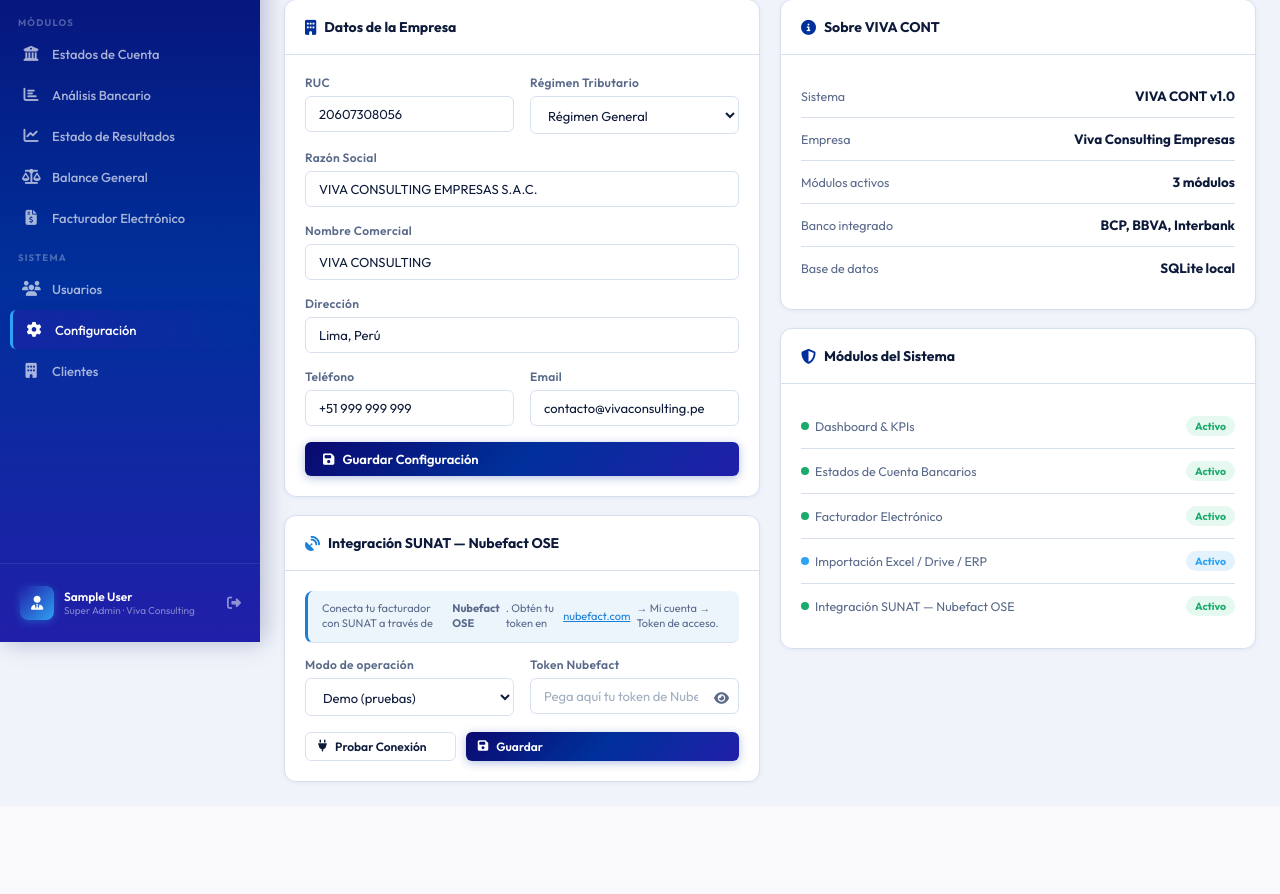
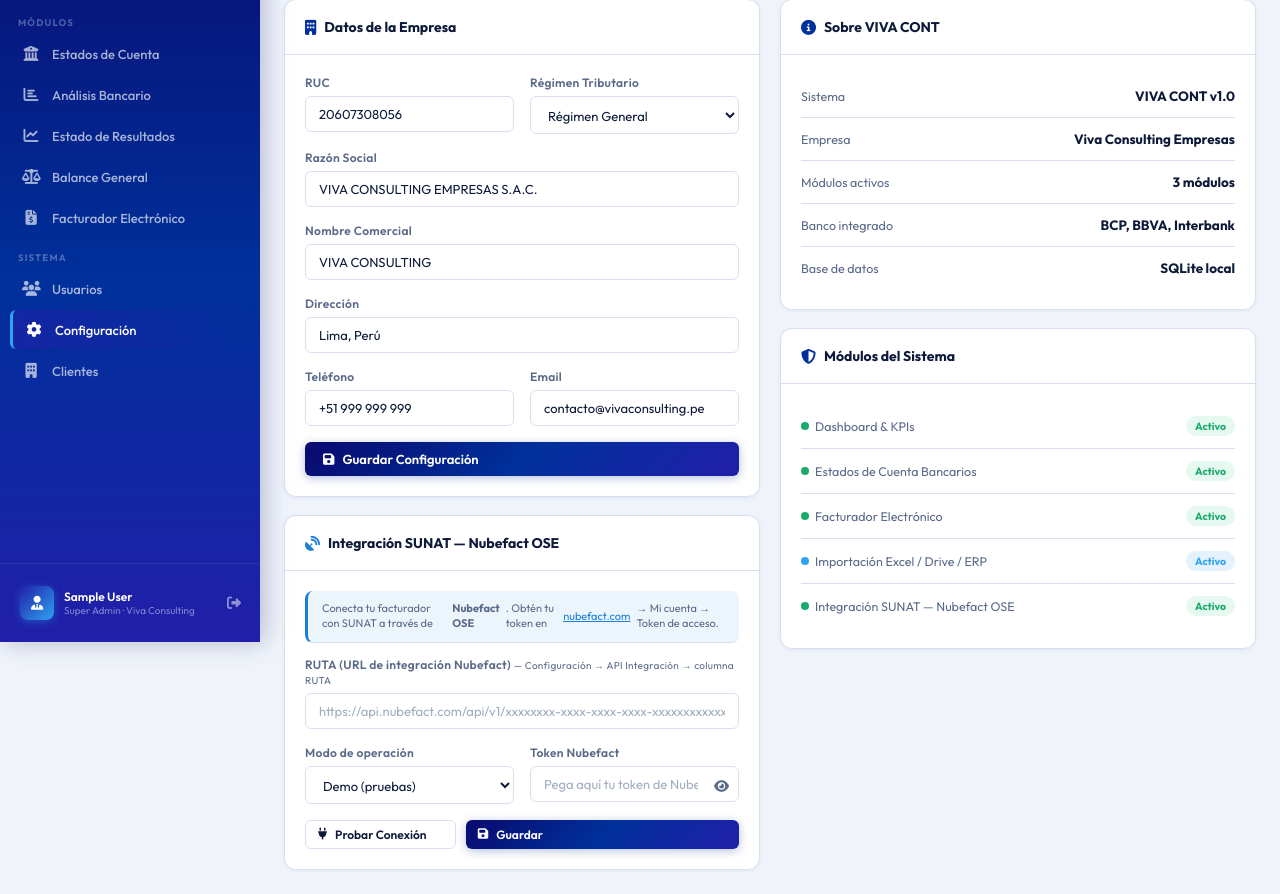
Before and after one commit to luisvallejos2200-sketch/viva-cont, a Flask app: page /configuracion in a window 1280 px wide. Shown: the part 158-1052 px from the top of the page. Before the commit the page ends 943 px from the top, so only its background shows below. Run offline with Flask 3, Linux system fonts and the light colour scheme; the visitor is signed in with stand-in values (Sample User, id 1); data comes from the database, SQL or seed files in the repository; some libraries are stand-ins or nearby versions.

Commit message:
fix: usar RUTA UUID de Nubefact en lugar de RUC en la URL del API
Nubefact usa /api/v1/{uuid}/invoices, no /api/v1/{ruc}/invoices.
Añade campo nubefact_ruta en empresa y en configuracion.html.

Co-Authored-By: Claude Sonnet 4.6 <noreply@anthropic.com>

```diff
--- a/app.py
+++ b/app.py
@@ -1353,10 +1353,14 @@ def api_anular_factura(fid):
 # NUBEFACT / SUNAT — helpers
 # ─────────────────────────────────────────────────────────
 
-def _nubefact_post(token: str, ruc: str, payload: dict) -> dict:
+def _nubefact_post(token: str, ruc: str, payload: dict, ruta: str = "") -> dict:
     """POST to Nubefact OSE API. Always returns a dict or raises a descriptive Exception."""
     import urllib.error
-    url  = f"https://api.nubefact.com/api/v1/{ruc}/invoices"
+    # Use the exact RUTA from Nubefact API Integration page (contains UUID, not RUC)
+    base = (ruta or "").strip().rstrip("/")
+    if not base:
+        base = f"https://api.nubefact.com/api/v1/{ruc}"
+    url = base + "/invoices"
     body = json.dumps(payload).encode("utf-8")
     req  = urllib.request.Request(
         url, data=body,
@@ -1516,9 +1520,10 @@ def api_enviar_sunat(fid):
         items = rows_to_list(c.fetchall())
 
         # ── Llamada a Nubefact ─────────────────────────────
+        nubefact_ruta = (empresa.get("nubefact_ruta") or "").strip()
         try:
             payload = _build_nubefact_payload(factura, empresa, items)
-            result  = _nubefact_post(token, ruc_emisor, payload)
+            result  = _nubefact_post(token, ruc_emisor, payload, ruta=nubefact_ruta)
         except Exception as nf_err:
             err_msg = f"Error conectando con Nubefact: {str(nf_err)}"
             print(f"[NUBEFACT-ERR] {err_msg}", file=sys.stderr)
@@ -1611,7 +1616,10 @@ def api_nubefact_diagnostico():
     if not token or not ruc:
         return jsonify({"info": info, "error": "Token o RUC vacíos"})
     # Ping mínimo
-    url  = f"https://api.nubefact.com/api/v1/{ruc}/invoices"
+    ruta = (emp.get("nubefact_ruta") or "").strip().rstrip("/")
+    if not ruta:
+        ruta = f"https://api.nubefact.com/api/v1/{ruc}"
+    url  = ruta + "/invoices"
     body = json.dumps({"operacion": "generar_comprobante"}).encode()
     req  = urllib.request.Request(url, data=body,
         headers={"Authorization": f"Token {token}", "Content-Type": "application/json"},
@@ -1695,7 +1703,7 @@ def api_get_empresa():
 def api_update_empresa():
     data = request.get_json() or {}
     fields = ["ruc", "razon_social", "nombre_comercial", "direccion", "telefono", "email",
-              "regimen", "nubefact_token", "nubefact_modo"]
+              "regimen", "nubefact_token", "nubefact_modo", "nubefact_ruta"]
     # Skip empty-string updates for critical fields to avoid overwriting with blank
     protected = {"ruc", "razon_social"}
     sets = ", ".join(f"{f} = ?" for f in fields if f in data and not (f in protected and not data[f]))
--- a/database.py
+++ b/database.py
@@ -476,6 +476,7 @@ def _do_init(conn):
     _migrate(conn, "ALTER TABLE facturas ADD COLUMN nubefact_id TEXT")
     _migrate(conn, "ALTER TABLE empresa ADD COLUMN nubefact_token TEXT")
     _migrate(conn, "ALTER TABLE empresa ADD COLUMN nubefact_modo TEXT DEFAULT 'demo'")
+    _migrate(conn, "ALTER TABLE empresa ADD COLUMN nubefact_ruta TEXT")
 
     # ── CLIENTE RAÍZ: Viva Consulting (id=1) ──────────────
     c.execute("SELECT COUNT(*) FROM clientes WHERE id=1")
--- a/templates/configuracion.html
+++ b/templates/configuracion.html
@@ -73,6 +73,13 @@
           Obtén tu token en <a href="https://nubefact.com" target="_blank" style="color:#1a7fd8">nubefact.com</a> →
           Mi cuenta → Token de acceso.
         </span>
+      </div>
+      <div class="form-group">
+        <label class="form-label">RUTA (URL de integración Nubefact)
+          <span style="font-size:10px;color:var(--text-muted);font-weight:400;"> — Configuración → API Integración → columna RUTA</span>
+        </label>
+        <input type="text" class="form-control" id="cfgNubefactRuta"
+          placeholder="https://api.nubefact.com/api/v1/xxxxxxxx-xxxx-xxxx-xxxx-xxxxxxxxxxxx" />
       </div>
       <div class="form-row form-row-2">
         <div class="form-group">
@@ -196,6 +203,7 @@ async function loadEmpresa() {
   document.getElementById('cfgRegimen').value         = data.regimen || 'GENERAL';
   document.getElementById('cfgNubefactToken').value   = data.nubefact_token || '';
   document.getElementById('cfgNubefactModo').value    = data.nubefact_modo || 'demo';
+  document.getElementById('cfgNubefactRuta').value    = data.nubefact_ruta || '';
 }
 
 async function guardarEmpresa() {
@@ -209,6 +217,7 @@ async function guardarEmpresa() {
     regimen:         document.getElementById('cfgRegimen').value,
     nubefact_token:  document.getElementById('cfgNubefactToken').value.trim(),
     nubefact_modo:   document.getElementById('cfgNubefactModo').value,
+    nubefact_ruta:   document.getElementById('cfgNubefactRuta').value.trim(),
   };
   const res = await apiPut('/api/empresa', payload);
   if (!res) return;
```
